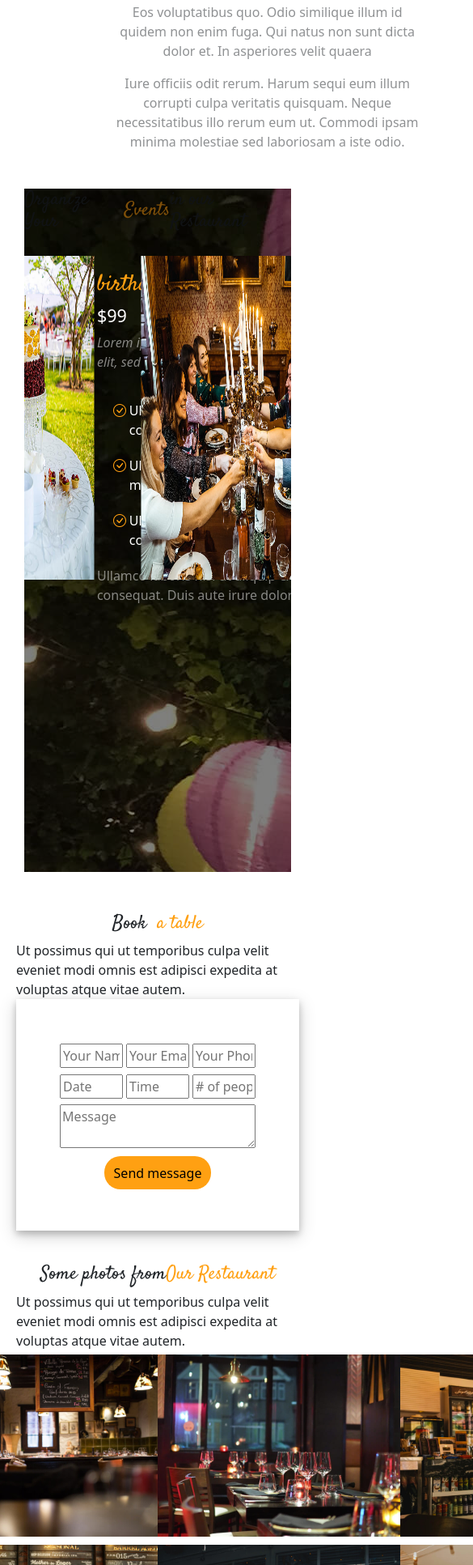
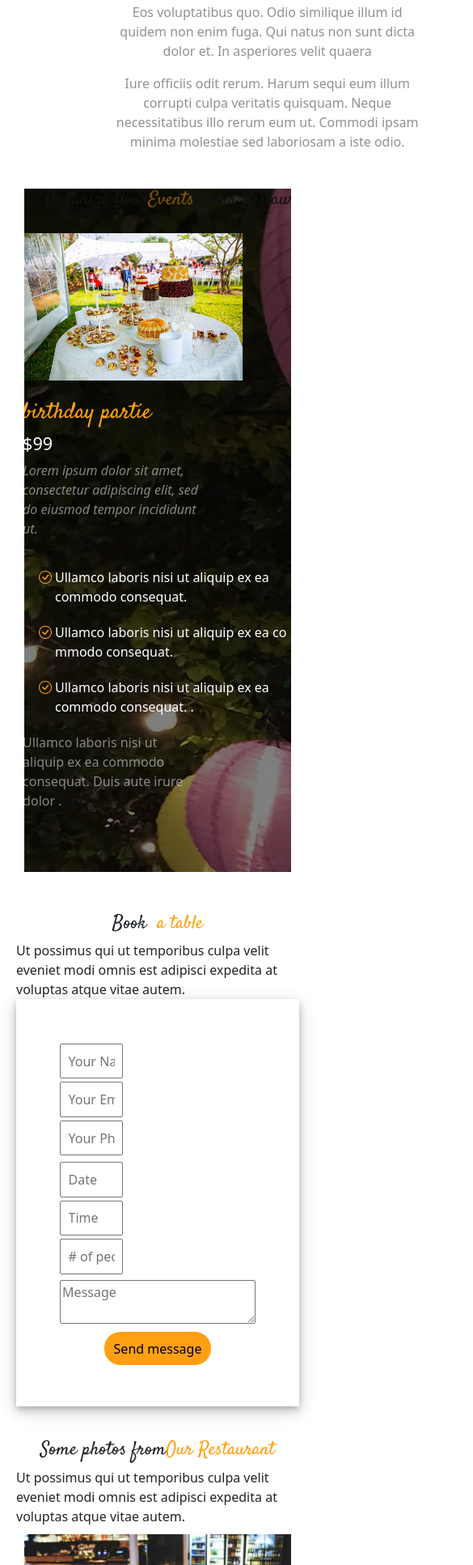
Before and after one commit to Bensafyrajae/projetfinal_bensafy_rajae, a website: page index.html in a window 390 px wide. Shown: the part 4682-6615 px from the top of the page at 81% size, 585 px wide, since content can reach past the window. Drawn offline with nearby package versions, Linux system fonts and the light colour scheme.

Commit message:
modification

```diff
--- a/index.html
+++ b/index.html
@@ -624,7 +624,7 @@
                     atque vitae autem.</span>
             <div class="chefs">
 
-                <div class="d-flex justify-content-around w-100">
+                <div class="chef-res d-flex justify-content-around w-100">
                     <div class="d-flex flex-column position-relative">
                         <div class="">
                             <img width="350px" src="./public/images/chefs/chefs-1.jpg" alt="">
--- a/src/sass/modules/_main.sass
+++ b/src/sass/modules/_main.sass
@@ -501,11 +501,9 @@
     i
         color: white
 @media (max-width:428px)
-
     nav
-
         .menu
-             display: none
+            display: none
     .card-img-overlay
        text-align: center
        padding-top:  100px
@@ -545,7 +543,8 @@
     .restaurant-special
         padding: 0vh 3vw
         .special
-            flex-direction: column !important
+           flex-direction: column !important
+            gap: 1vh !important
         .btn
             text-align: start
             &:focus
@@ -562,3 +561,40 @@
                 width: 90vw !important
         .right-special
             width: 90vw
+    .restaurant-events
+        .center-side
+            flex-direction: column !important
+            width: 100vw
+             height: 100%
+            img
+                width: 100%
+                height: 50%
+            .rightside
+                width: 80%
+                height: 50%
+
+
+
+
+        .group-carousel
+            width: 100vw
+
+            flex-direction: column !important
+    .restaurant-book
+        .form
+            flex-direction: column !important
+            width: 100%
+            input
+                width: 100%
+                padding: 2vw 1vh
+    .restaurant-gallery
+        .gallery
+            flex-direction: column
+            img
+                width: 100%
+                padding: 5px
+    .restaurant-chefs
+        padding: 10px
+        .chef-res
+            flex-direction: column
+            gap: 1vh
```
Also changed, not shown: public/css/app.css, 1 other file.
